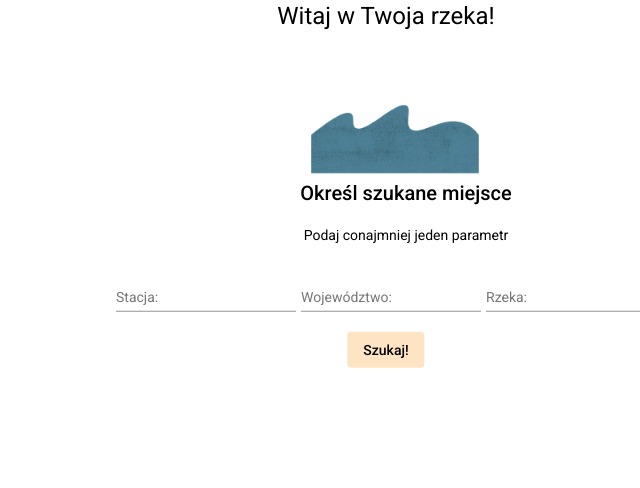
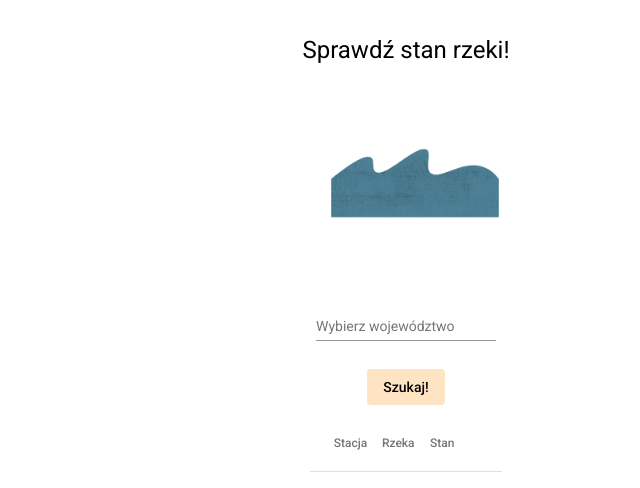
Before and after one commit to stp94/riverStatusPoland, an Angular app: page / in a window 1280 px wide. Shown: the top 488 px of the page, without its empty margins (254-894 px from the left). Built offline with nearby package versions, Linux system fonts and the light colour scheme.

Commit message:
work in progress

```diff
--- a/src/app/app.component.css
+++ b/src/app/app.component.css
@@ -1,49 +1,100 @@
-
-.SearchBar, li{
-
-  float: left;
-  list-style: none;
-  padding-left: 5px;
-
-
-}
-
-.TopSearch, .searchButton{
-  position: absolute;
-  left: 50%;
-  margin-right: -50%;
-  transform: translate(-50%, -50%);
-
-
-}
-
-.infoField_down {
-  text-align: center;
-}
-
-.searchButton{
-  margin-top: 20px;
+.logo {
+  margin-left: 10px;
 }
 
 
-.inputField {
-  min-width: 150px;
-  max-width: 500px;
-  width: 100%;
+.Content, li {
+
+    display: flex;
+    align-items: center;
+    justify-content: center;
+    padding-top: 10px;
 }
 
-.inputField-full-width {
-  width: 100%;
-}
+
 
 .searchButton {
   background-color: bisque;
 }
 
-.logo {
-  margin-left: 10px;
+.mat-table {
+  width: auto;
 }
 
-.infoField{
-  text-align: center;
+.mat-cell{
+  padding-left: 100px;
 }
+
+
+
+
+
+
+
+
+
+
+
+
+
+
+/*.Content, li{*/
+
+/*  list-style: none;*/
+/*  padding-left: 5px;*/
+
+
+/*}*/
+
+/* .searchButton {*/
+/*  position: absolute;*/
+/*  left: 50%;*/
+/*  margin-right: -50%;*/
+/*  transform: translate(-50%, -50%);*/
+
+/*}*/
+
+/*.infoField_down {*/
+/*  text-align: center;*/
+/*}*/
+
+/*.searchButton{*/
+/*  margin-top: 20px;*/
+/*}*/
+
+
+/*.inputField {*/
+/*  min-width: 150px;*/
+/*  max-width: 500px;*/
+/*  width: 100%;*/
+/*}*/
+
+/*.inputField-full-width {*/
+/*  width: 10%;*/
+/*  padding-top: 20px;*/
+/*  left: 50%;*/
+/*  margin-right: -50%;*/
+/*  transform: translate(-50%, -50%);*/
+
+/*}*/
+
+/*.searchButton {*/
+/*  background-color: bisque;*/
+/*}*/
+
+/*.logo {*/
+/*  margin-left: 10px;*/
+/*}*/
+
+/*.infoField{*/
+/*  text-align: center;*/
+/*}*/
+
+/*.table{*/
+/*  position: absolute;*/
+/*  margin-top: 200px;*/
+/*  left: 50%;*/
+/*  margin-right: -50%;*/
+/*  transform: translate(-50%, -50%);*/
+
+/*}*/
--- a/src/app/app.component.html
+++ b/src/app/app.component.html
@@ -1,56 +1,64 @@
 <!--The content below is only a placeholder and can be replaced.-->
-<div style="text-align:center">
-  <h1>
-    Witaj w {{ title }}!
-  </h1>
-  <img width="200" class="logo" alt="Angular Logo" src="/assets/img/logosea.png">
-</div>
+<div style="text-align:center" class="Content" xmlns:padding-top="http://www.w3.org/1999/xhtml">
+  <ul>
+    <li>
+      <h1>Sprawdź stan rzeki!</h1>
 
-  <div class="TopSearch">
-    <ul>
-      <h2 class="infoField">Określ szukane miejsce </h2>
-      <p class="infoField_down">Podaj conajmniej jeden parametr</p>
+    </li>
 
-    </ul>
+    <li>
+        <img width="200" class="logo" alt="Angular Logo" src="/assets/img/logosea.png">
+    </li>
 
-    <ul class="SearchBar">
+
       <li>
-        <form class="inputField">
+        <form>
           <mat-form-field class="inputField-full-width">
-            <mat-label>Stacja: </mat-label>
+            <mat-autocomplete #stateAutoComplete="matAutocomplete">
+              <mat-option *ngFor="let option of stateOptions" [value]="option">{{option}}</mat-option>
+            </mat-autocomplete>
+
+            <mat-label>Wybierz województwo </mat-label>
             <label>
-              <input matInput [(ngModel)]="station" name="inputStation">
+              <input matInput [(ngModel)]="state" [matAutocomplete]="stateAutoComplete" name="inputState">
             </label>
           </mat-form-field>
         </form>
       </li>
 
-      <li>
-        <form class="inputField">
-          <mat-form-field class="inputField-full-width">
-            <mat-label>Województwo: </mat-label>
-            <label>
-              <input matInput [(ngModel)]="state" name="inputState">
-            </label>
-          </mat-form-field>
-        </form>
-      </li>
-
-      <li>
-        <form class="inputField">
-          <mat-form-field class="inputField-full-width">
-            <mat-label>Rzeka: </mat-label>
-            <label>
-              <input matInput [(ngModel)]="river" name="inputRiver">
-            </label>
-          </mat-form-field>
-        </form>
-      </li>
-
-      <ul>
         <li>
           <button (click)="searchRiver()" mat-button class="searchButton"> Szukaj! </button>
         </li>
+
+        <li>
+
+
+            <mat-table mat-table [dataSource]="dataSource" matSort>
+              <ng-container matColumnDef="stacja" >
+                <mat-header-cell *matHeaderCellDef mat-sort-header> Stacja </mat-header-cell>
+                <mat-cell *matCellDef="let row"> {{row.stacja}} </mat-cell>
+              </ng-container>
+
+              <ng-container matColumnDef="rzeka" >
+                <mat-header-cell *matHeaderCellDef mat-sort-header> Rzeka </mat-header-cell>
+                <mat-cell *matCellDef="let row"> {{row.rzeka}} </mat-cell>
+              </ng-container>
+
+              <ng-container matColumnDef="stan">
+                <mat-header-cell *matHeaderCellDef mat-sort-header> Stan </mat-header-cell>
+                <mat-cell *matCellDef="let row"> {{row.stan_wody}} </mat-cell>
+              </ng-container>
+
+              <mat-header-row *matHeaderRowDef="displayedColumns"></mat-header-row>
+              <mat-row *matRowDef="let row; columns: displayedColumns;">
+              </mat-row>
+
+            </mat-table>
+
+
+        </li>
+
+
       </ul>
-    </ul>
+
   </div>
--- a/src/app/app.component.ts
+++ b/src/app/app.component.ts
@@ -1,58 +1,84 @@
-import {Component, ViewChild} from '@angular/core';
+import {Component, OnInit, ViewChild} from '@angular/core';
 import {HttpClient, HttpErrorResponse} from '@angular/common/http';
+import {MatTableDataSource} from '@angular/material/table';
+
+export interface PeriodicElement {
+  stacja: string;
+  województwo: string;
+  rzeka: string;
+  stan_wody: number;
+}
 
 @Component({
   selector: 'app-root',
   templateUrl: './app.component.html',
   styleUrls: ['./app.component.css']
 })
-export class AppComponent {
+export class AppComponent implements OnInit{
   title = 'Twoja rzeka';
   station = '';
   state = '';
   river = '';
 
   arrRivers: string [];
+  filteredArrRivers: string[] = ['empty'];
+  displayedColumns: string[] = ['stacja', 'rzeka', 'stan'];
+
+  stationOptions: string[] = [];
+  stateOptions: string[] = [];
+  riverOptions: string[] = [];
+  dataSource: MatTableDataSource<string>;
 
   constructor(private httpService: HttpClient) { }
 
   inputStation(station: string) {
     this.station = station;
   }
-
   inputState(state: any) {
     this.state = state;
   }
-
   inputRiver(river: any) {
     this.river = river;
   }
+  ngOnInit(){
+    this.fillOptions();
 
 
-  searchRiver() {
-    console.log(this.station, this.river, this.state);
+  }
 
+  fillOptions(){
     this.httpService.get('./assets/json/response.json').subscribe(
       data => {
         this.arrRivers = data as string [];
-        //console.log(this.arrRivers[1].stacja);
+        for (let i = 0; i < this.arrRivers.length; i++) {
+          if (!this.stationOptions.includes(this.arrRivers[i].stacja)) {
+            this.stationOptions.push(this.arrRivers[i].stacja as string);
+          }
+          if (!this.stateOptions.includes(this.arrRivers[i].województwo)) {
+            this.stateOptions.push(this.arrRivers[i].województwo as string);
+          }
+          if (!this.riverOptions.includes(this.arrRivers[i].rzeka)) {
+            this.riverOptions.push(this.arrRivers[i].rzeka as string);
+          }
+        }
       }
     );
-    // for (let i = 0; i < this.arrRivers.length; i++){
-    //   if (this.station === this.arrRivers[i].stacja){
-    //     console.log(this.arrRivers[i]);
-    //   }
-    // }
+  }
 
+  searchRiver() {
+    this.httpService.get('./assets/json/response.json').subscribe(
+      data => {
+        this.arrRivers = data as string[];
+      }
+    );
 
     for (let i = 0; i < this.arrRivers.length; i++){
+      // @ts-ignore
       if (this.state === this.arrRivers[i].województwo){
-        console.log(this.arrRivers[i]);
+        this.filteredArrRivers.push(this.arrRivers[i]);
       }
     }
+    this.dataSource = new MatTableDataSource(this.filteredArrRivers);
 
-
-
-
+    }
   }
-}
```
Also changed, not shown: src/app/app.module.ts (+7 -1 lines).
